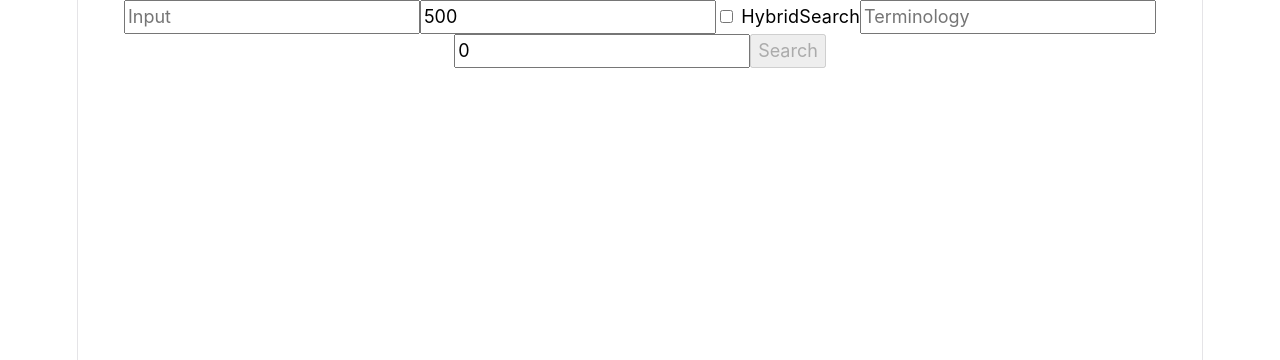
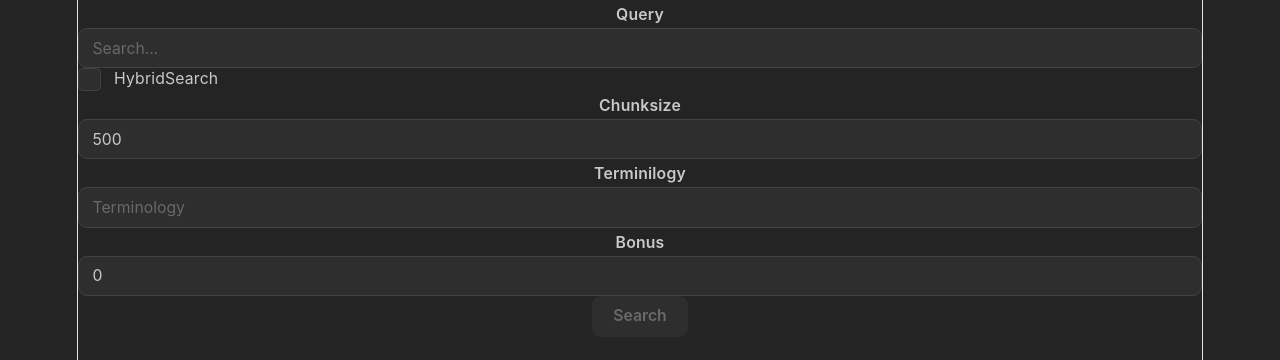
Before and after one commit to Asad-butt-dev/semantic-doc-search, a React (Vite) app in the folder frontend/: page / in a window 1280 px wide. Shown: the top 360 px of the page. Built offline with nearby package versions, Linux system fonts and the light colour scheme.

Commit message:
replace input, checkbox and button by mantine elements

```diff
--- a/frontend/src/App.tsx
+++ b/frontend/src/App.tsx
@@ -1,5 +1,6 @@
 import './App.css'
 import { useState } from 'react'
+import { TextInput, Button, Checkbox } from '@mantine/core';
 interface SearchResult {
   text: String;
   fileName: String;
@@ -49,14 +50,16 @@ function App() {
 
   return (
     <div>
-      <input type="text" placeholder='Input' value={query} onChange={e => setQuery(e.target.value)} />
-      <input type='text' placeholder='Chunksize' value={chunkSize} onChange={e => setChunkSize(e.target.value)} />
-      <input type="checkbox" checked={hybrid} onChange={e => setHybrid(e.target.checked)} /> <label>HybridSearch</label>
-      <input type='text' placeholder='Terminology' value={terms} onChange={e => setTerms(e.target.value)} />
-      <input type="text" placeholder='bonus' value={bonus} onChange={e => setBonus(e.target.value)}  />
-      <button onClick={handleSearch} disabled={!query.trim()||loading}> Search </button>
+      <TextInput value={query}  onChange={e => setQuery(e.target.value)} placeholder="Search..."
+  label="Query"/>
+     <Checkbox checked={hybrid} onChange={e=>setHybrid(e.target.checked)} placeholder='Hybrid' label="HybridSearch" />
+      <TextInput value={chunkSize} onChange={e=>setChunkSize(e.target.value)} placeholder="Chunksize" label="Chunksize"/>
+      <TextInput value={terms} onChange={e=>setTerms(e.target.value)} placeholder='Terminology' label="Terminilogy"  />
+      <TextInput  value={bonus} onChange={e=>setBonus(e.target.value)} placeholder="Bonus" label="Bonus"  />
+      <Button onClick={handleSearch} disabled={!query.trim()||loading}> Search</Button>
       <div> {loading ? <p>Searching...</p> : results.map(r => (<div key={`${r.fileName}-${r.chunkNumber}`}><h3>{r.fileName} Chunk: {r.chunkNumber} cosinus similarity:{r.score.toFixed(3)} bonus +{r.bonus} </h3><p> {r.text.slice(0, 300)}</p> </div>))} </div>
     { error && <p  role="alert" style={{color:"red"}}> {error} </p>}
+
     </div>
 
   )
--- a/frontend/src/main.tsx
+++ b/frontend/src/main.tsx
@@ -8,7 +8,7 @@ import { MantineProvider } from '@mantine/core';
 
 createRoot(document.getElementById('root')!).render(
   <StrictMode>
-  <MantineProvider>
+  <MantineProvider defaultColorScheme="dark">
     <App />
   </MantineProvider>
   </StrictMode>,
```
